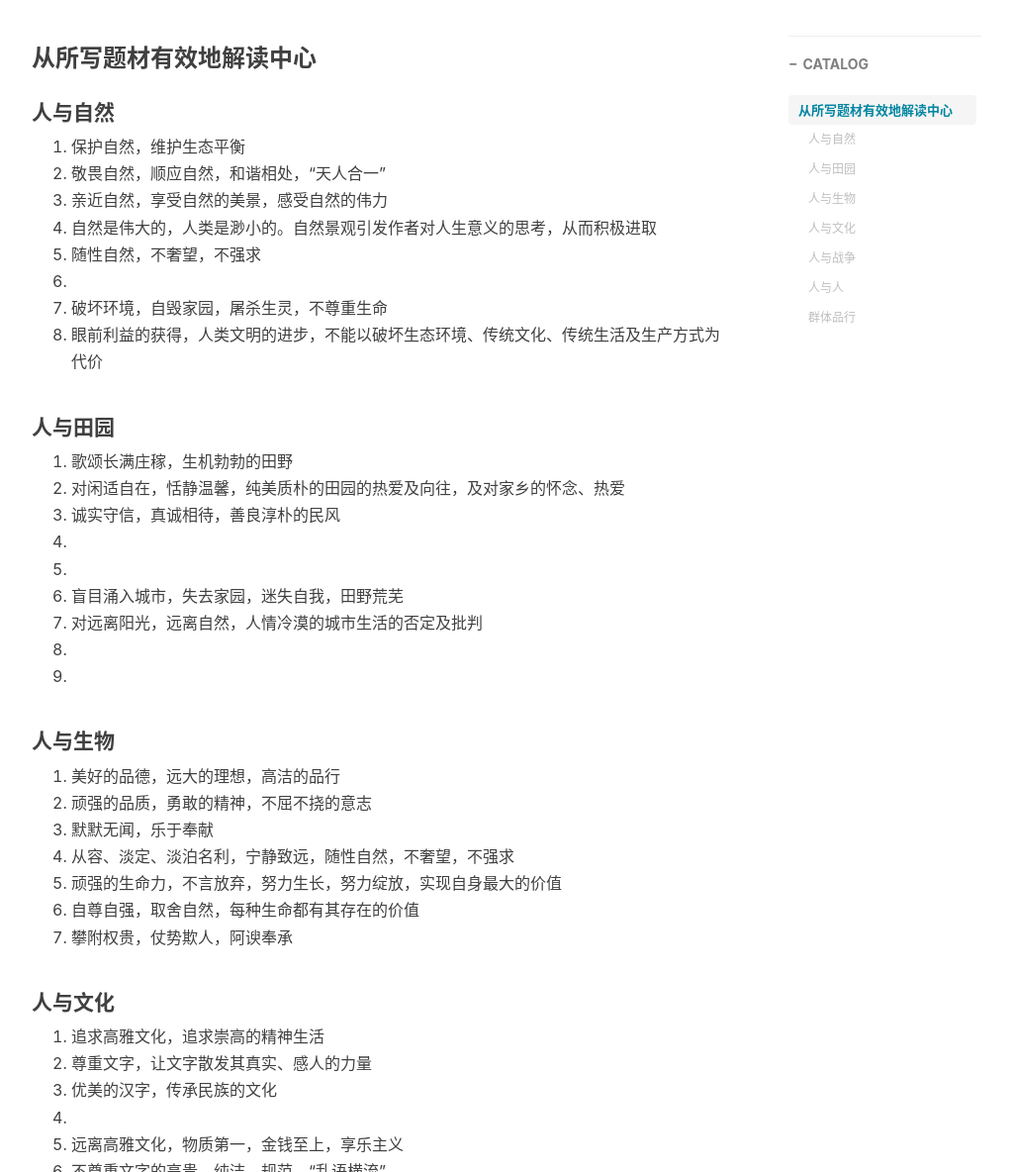
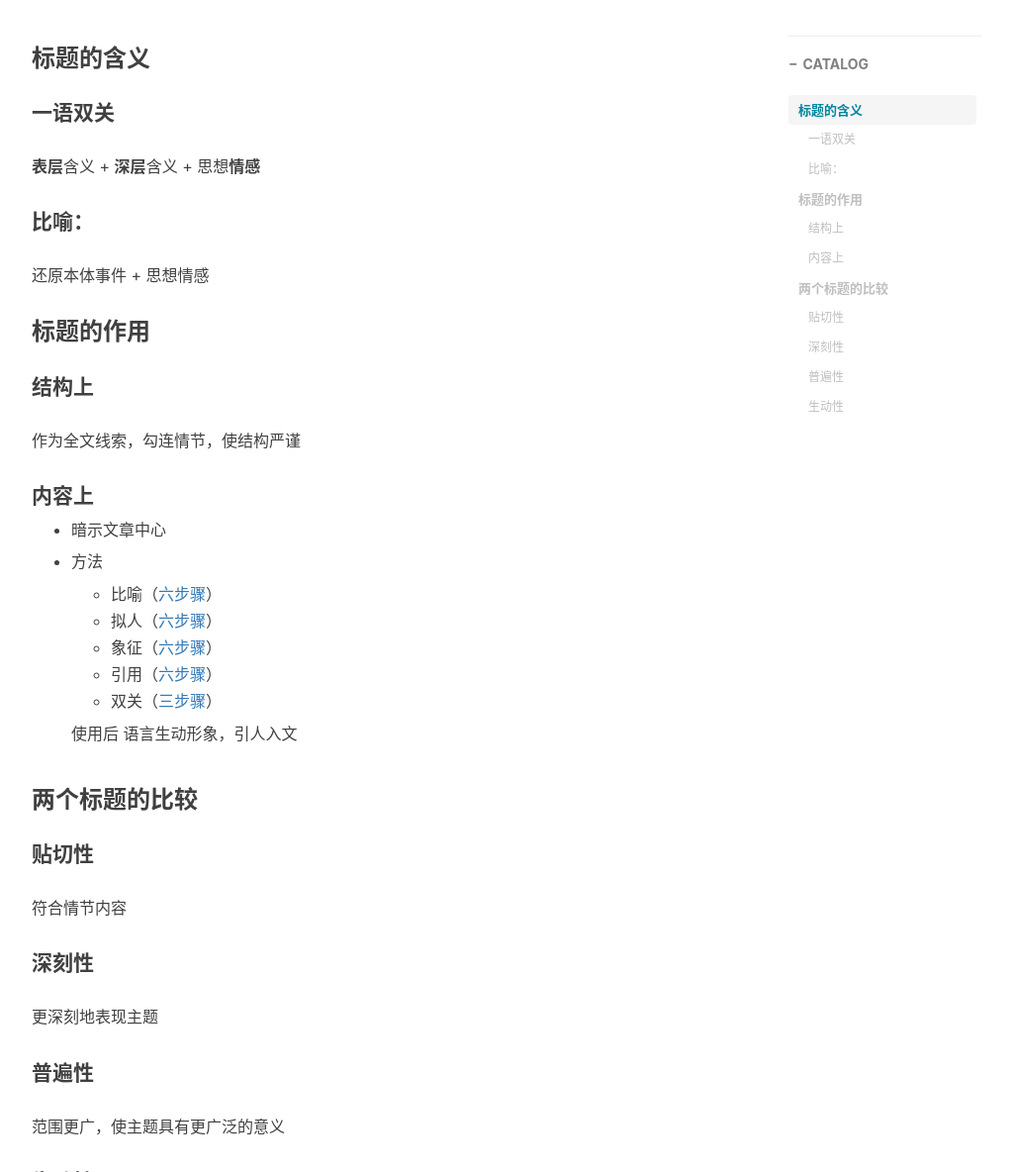
Before and after one commit to Potat0000/Blog-Jekyll, a Jekyll site: the page built from _posts/2016-07-07-Chinese.md, in a window 1280 px wide and 1400 px high, scrolled down 245 px, cut to the strip 216-1400 px from the top of the window. Shown: the whole strip at 99% size, without its empty margins (233-1256 px from the left). Built offline with Jekyll 4.4.1, drawn with Linux system fonts in a browser that asks for light colours; nearby versions of some CDN libraries; comment, search, counter and statistics services are not loaded; some of the changed text lies outside the part shown.

Commit message:
补全了语文笔记

```diff
--- a/_posts/2016-07-05-Chinese.md
+++ b/_posts/2016-07-05-Chinese.md
@@ -1,6 +1,72 @@
 ---
 layout: post
-title: 散文阅读 - 句子赏析六步骤
+title: 散文阅读 - 中心的把握
 tags: 语文笔记
+catalog: true
 ---
-方法 + 具体化 + 作用 + 对象 + 情状（样子） + 情感
+### 从所写题材有效地解读中心
+
+#### 人与自然
+
+1. 保护自然，维护生态平衡
+2. 敬畏自然，顺应自然，和谐相处，“天人合一”
+3. 亲近自然，享受自然的美景，感受自然的伟力
+4. 自然是伟大的，人类是渺小的。自然景观引发作者对人生意义的思考，从而积极进取
+5. 随性自然，不奢望，不强求
+6.
+7. 破坏环境，自毁家园，屠杀生灵，不尊重生命
+8. 眼前利益的获得，人类文明的进步，不能以破坏生态环境、传统文化、传统生活及生产方式为代价
+
+#### 人与田园
+
+1. 歌颂长满庄稼，生机勃勃的田野
+2. 对闲适自在，恬静温馨，纯美质朴的田园的热爱及向往，及对家乡的怀念、热爱
+3. 诚实守信，真诚相待，善良淳朴的民风
+4.
+5.
+6. 盲目涌入城市，失去家园，迷失自我，田野荒芜
+7. 对远离阳光，远离自然，人情冷漠的城市生活的否定及批判
+8.
+9.
+
+#### 人与生物
+
+1. 美好的品德，远大的理想，高洁的品行
+2. 顽强的品质，勇敢的精神，不屈不挠的意志
+3. 默默无闻，乐于奉献
+4. 从容、淡定、淡泊名利，宁静致远，随性自然，不奢望，不强求
+5. 顽强的生命力，不言放弃，努力生长，努力绽放，实现自身最大的价值
+6. 自尊自强，取舍自然，每种生命都有其存在的价值
+7. 攀附权贵，仗势欺人，阿谀奉承
+
+#### 人与文化
+
+1. 追求高雅文化，追求崇高的精神生活
+2. 尊重文字，让文字散发其真实、感人的力量
+3. 优美的汉字，传承民族的文化
+4.
+5. 远离高雅文化，物质第一，金钱至上，享乐主义
+6. 不尊重文字的高贵，纯洁，规范，“乱语横流”
+
+#### 人与战争
+
+1. 渴望和平，热爱生活的美好，赞扬人性之美
+2. 保家卫国，英勇杀敌，冲锋陷阵，舍生取义
+3. 反对战争，反对杀戮
+4. 揭露了战争的罪恶，将人变成杀人的工具，凶狠残暴，会对别人的死亡产生快感，毁灭人性，毁灭肉体和灵魂
+
+#### 人与人
+
+1. 和睦相处，真诚相待
+2. 保护弱者，仁慈施爱，乐于助人
+3. 眷恋母亲，怀念童年时代的天真无邪，温馨美好，母爱伟大
+4. 过分猜忌、提防，心理堤坝筑得太高，难以与人交流，会缺乏情感的滋润
+
+#### 群体品行
+
+1. 劳动者：
+  勤劳、顽强、节俭、质朴、宽容、克己、爱子、有家庭责任感、乐观
+2. 商人：
+  诚实守信，热情待客；贪婪，奸诈，惟利是图
+3. 为官者：
+  政治清廉，以身作则，平易近人；贪污，鱼肉百姓
--- a/_posts/2016-07-06-Chinese.md
+++ b/_posts/2016-07-06-Chinese.md
@@ -1,55 +1,6 @@
 ---
 layout: post
-title: 散文阅读 - 标题的作用与含义
+title: 散文阅读 - 句子赏析六步骤
 tags: 语文笔记
-catalog: true
 ---
-### 标题的含义
-
-#### 一语双关
-
-**表层** 含义 + **深层**含义 + 思想**情感**
-
-#### 比喻：
-
-还原本体事件 + 思想情感
-
-### 标题的作用
-
-#### 结构上
-
-作为全文线索，勾连情节，使结构严谨
-
-#### 内容上
-
-<ol>
-    <li>暗示文章中心</li>
-    <li>
-        方法
-        <ul>
-            <li>比喻（<a href="https://gyj1109.github.io/2016/07/05/Chinese/">六步骤</a>）</li>
-            <li>拟人（<a href="https://gyj1109.github.io/2016/07/05/Chinese/">六步骤</a>）</li>
-            <li>象征（<a href="https://gyj1109.github.io/2016/07/05/Chinese/">六步骤</a>）</li>
-            <li>引用（<a href="https://gyj1109.github.io/2016/07/05/Chinese/">六步骤</a>）</li>
-            <li>双关（<a href="https://gyj1109.github.io/2016/07/06/Chinese/#section-1">三步骤</a>）
-            </li>
-        </ul>
-        使用后 语言生动形象，引人入文
-    </li>
-</ol>
-
-### 两个标题的比较
-
-#### 贴切性
-
-符合情节内容
-
-#### 深刻性
-
-更深刻地表现主题
-
-#### 普遍性
-
-范围更广，使主题具有更广泛的意义
-
-#### 生动性
+方法 + 具体化 + 作用 + 对象 + 情状（样子） + 情感
--- a/_posts/2016-07-07-Chinese.md
+++ b/_posts/2016-07-07-Chinese.md
@@ -1,69 +1,51 @@
 ---
 layout: post
-title: 散文阅读 - 中心的把握
+title: 散文阅读 - 标题的作用与含义
 tags: 语文笔记
 catalog: true
 ---
-### 从所写题材有效地解读中心
+### 标题的含义
 
-#### 人与自然
+#### 一语双关
 
-1. 保护自然，维护生态平衡
-2. 敬畏自然，顺应自然，和谐相处，“天人合一”
-3. 亲近自然，享受自然的美景，感受自然的伟力
-4. 自然是伟大的，人类是渺小的。自然景观引发作者对人生意义的思考，从而积极进取
-5. 随性自然，不奢望，不强求
-6.
-7. 破坏环境，自毁家园，屠杀生灵，不尊重生命
-8. 眼前利益的获得，人类文明的进步，不能以破坏生态环境、传统文化、传统生活及生产方式为代价
+**表层**含义 + **深层**含义 + 思想**情感**
 
-#### 人与田园
+#### 比喻：
 
-1. 歌颂长满庄稼，生机勃勃的田野
-2. 对闲适自在，恬静温馨，纯美质朴的田园的热爱及向往，及对家乡的怀念、热爱
-3. 诚实守信，真诚相待，善良淳朴的民风
-4.
-5.
-6. 盲目涌入城市，失去家园，迷失自我，田野荒芜
-7. 对远离阳光，远离自然，人情冷漠的城市生活的否定及批判
-8.
-9.
+还原本体事件 + 思想情感
 
-#### 人与生物
+### 标题的作用
 
-1. 美好的品德，远大的理想，高洁的品行
-2. 顽强的品质，勇敢的精神，不屈不挠的意志
-3. 默默无闻，乐于奉献
-4. 从容、淡定、淡泊名利，宁静致远，随性自然，不奢望，不强求
-5. 顽强的生命力，不言放弃，努力生长，努力绽放，实现自身最大的价值
-6. 自尊自强，取舍自然，每种生命都有其存在的价值
-7. 攀附权贵，仗势欺人，阿谀奉承
+#### 结构上
 
-#### 人与文化
+作为全文线索，勾连情节，使结构严谨
 
-1. 追求高雅文化，追求崇高的精神生活
-2. 尊重文字，让文字散发其真实、感人的力量
-3. 优美的汉字，传承民族的文化
-4.
-5. 远离高雅文化，物质第一，金钱至上，享乐主义
-6. 不尊重文字的高贵，纯洁，规范，“乱语横流”
+#### 内容上
 
-#### 人与战争
+- 暗示文章中心
 
-1. 渴望和平，热爱生活的美好，赞扬人性之美
-2. 保家卫国，英勇杀敌，冲锋陷阵，舍生取义
-3. 反对战争，反对杀戮
-4. 揭露了战争的罪恶，将人变成杀人的工具，凶狠残暴，会对别人的死亡产生快感，毁灭人性，毁灭肉体和灵魂
+- 方法
 
-#### 人与人
+  - 比喻（[六步骤](https://gyj1109.github.io/2016/07/05/Chinese/)）
+  - 拟人（[六步骤](https://gyj1109.github.io/2016/07/05/Chinese/)）
+  - 象征（[六步骤](https://gyj1109.github.io/2016/07/05/Chinese/)）
+  - 引用（[六步骤](https://gyj1109.github.io/2016/07/05/Chinese/)）
+  - 双关（[三步骤](https://gyj1109.github.io/2016/07/06/Chinese/#section-1)）
 
-1. 和睦相处，真诚相待
-2. 保护弱者，仁慈施爱，乐于助人
-3. 眷恋母亲，怀念童年时代的天真无邪，温馨美好，母爱伟大
-4. 过分猜忌、提防，心理堤坝筑得太高，难以与人交流，会缺乏情感的滋润
+  使用后 语言生动形象，引人入文
 
-#### 群体品行
+### 两个标题的比较
 
-1. 劳动者：<br>勤劳、顽强、节俭、质朴、宽容、克己、爱子、有家庭责任感、乐观
-2. 商人：<br>诚实守信，热情待客；贪婪，奸诈，惟利是图
-3. 为官者：<br>政治清廉，以身作则，平易近人；贪污，鱼肉百姓
+#### 贴切性
+
+符合情节内容
+
+#### 深刻性
+
+更深刻地表现主题
+
+#### 普遍性
+
+范围更广，使主题具有更广泛的意义
+
+#### 生动性
--- /dev/null
+++ b/_posts/2016-07-08-Chinese.md
@@ -0,0 +1,68 @@
+---
+layout: post
+title: 散文阅读 - 句子段落在文章中的作用
+tags: 语文笔记
+catalog: true
+---
+### 句首
+
+#### 结构上
+
+- 总起下文，引出描写对象
+- 设置悬念，引人入文
+- 为下文……作铺垫
+- 首尾呼应，使结构更严谨
+
+#### 内容上
+
+- 开篇点题
+- 方法
+  1. 景物描写
+  2. 人物描写
+  3. 引用
+  4. 对比
+  5. 类比
+  6. 修辞手法（*句子）
+
+### 居尾
+
+#### 结构上
+
+- 首尾呼应，强化中心
+- 总结全文，强化中心
+
+#### 内容上
+
+- 交代故事结局
+- 篇末点题
+- 方法
+  1. 景物描写
+  2. 人物描写
+  3. 对比
+  4. 象征：六步骤
+    用了象征的手法，把……象征成……，表达了……
+  5. 留白
+
+### 居中
+
+#### 结构上
+
+- 承上启下的过渡作用
+- 为下文写……作铺垫
+- 前后照应，突出……，使结构严谨
+
+#### 内容上
+
+- 方法
+  1. 景物描写
+  2. 人物描写
+  3. 对比
+  4. 象征
+  5. 引用
+- 三个“度”
+  1. 深度：
+    由物及人，深化文章内容，升华文章中心（自带结构分析）
+  2. 广度：
+    由点到面，扩展文章内容，市中心具有更普遍意义
+  3. 厚度：
+    段意（情况、事件）丰富了文章内容，强化了文章中心
```
